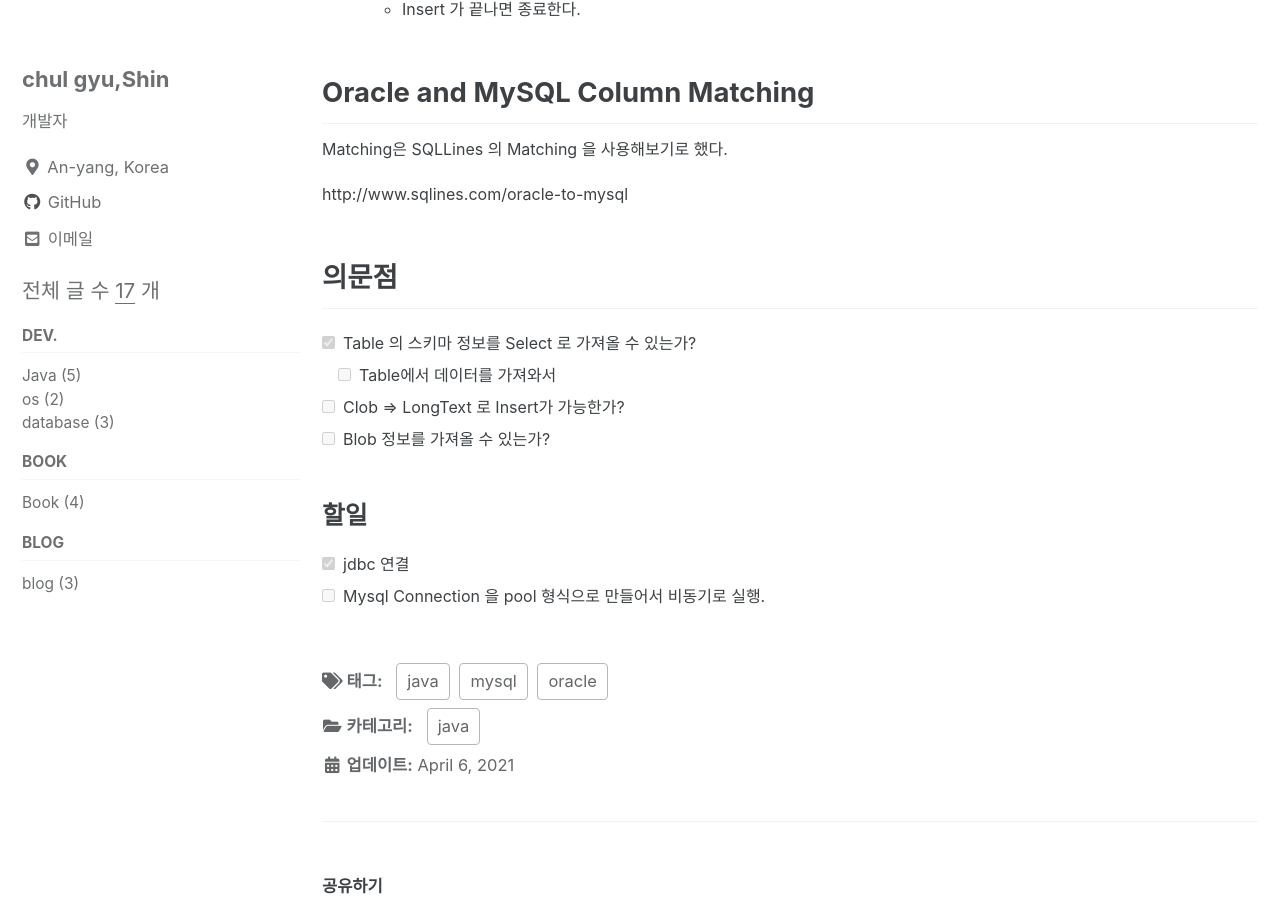
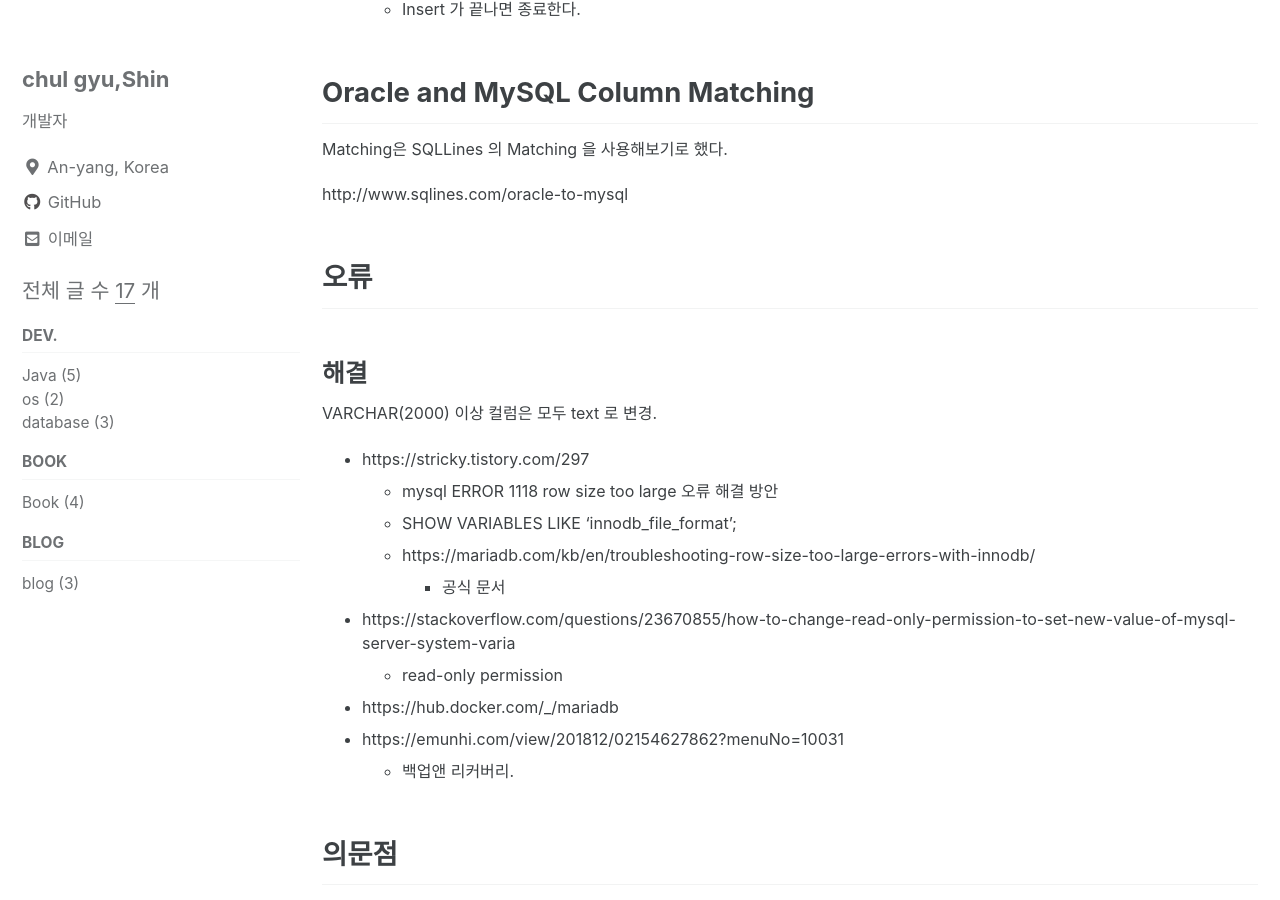
Before and after one commit to chulgs15/trifles, a Jekyll site: the page built from _posts/2021-04-11-oracle-to-mysql-migration.md, in a window 1280 px wide and 900 px high, scrolled down 785 px. Built offline with Jekyll 4.4.1, drawn with Linux system fonts in a browser that asks for light colours; cached includes are drawn as plain includes.

Commit message:
Update 2021-04-11-oracle-to-mysql-migration.md

```diff
--- a/_posts/2021-04-11-oracle-to-mysql-migration.md
+++ b/_posts/2021-04-11-oracle-to-mysql-migration.md
@@ -37,6 +37,32 @@ Matching은 SQLLines 의 Matching 을 사용해보기로 했다.
 
 http://www.sqlines.com/oracle-to-mysql
 
+
+
+## 오류
+
+### 해결
+
+VARCHAR(2000) 이상 컬럼은 모두 text 로 변경.
+
+* https://stricky.tistory.com/297
+  * mysql ERROR 1118 row size too large 오류 해결 방안
+  * SHOW VARIABLES LIKE 'innodb_file_format';
+  * https://mariadb.com/kb/en/troubleshooting-row-size-too-large-errors-with-innodb/
+    * 공식 문서
+
+* https://stackoverflow.com/questions/23670855/how-to-change-read-only-permission-to-set-new-value-of-mysql-server-system-varia
+  * read-only permission
+* https://hub.docker.com/_/mariadb
+* https://emunhi.com/view/201812/02154627862?menuNo=10031
+  * 백업앤 리커버리.
+
+
+
+
+
+
+
 ## 의문점
 
 - [x] Table 의 스키마 정보를 Select 로 가져올 수 있는가?
```
